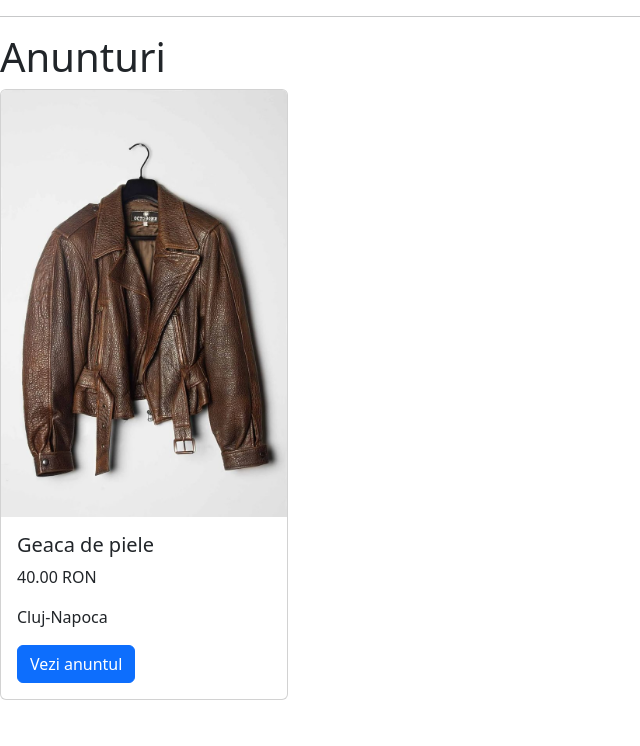
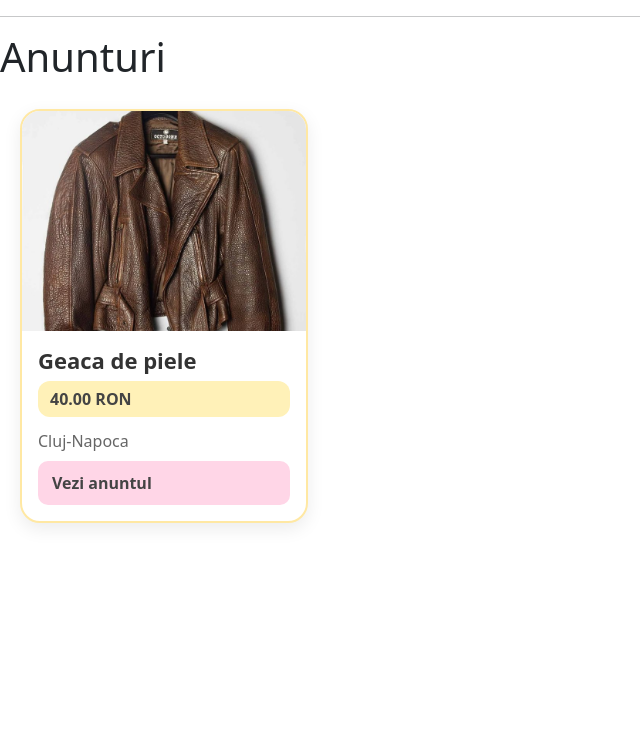
Before and after one commit to alexia-1306/ReStyle, a Django app: page /favorites/ in a window 1280 px wide. Shown: the part 54-800 px from the top of the page, without its empty margins (0-640 px from the left). Run offline with Django 5.2, Linux system fonts and the light colour scheme; a user stored in the database is signed in; data comes from the database, SQL or seed files in the repository.

Commit message:
correct and design favs page

```diff
--- a/products/views.py
+++ b/products/views.py
@@ -3,7 +3,7 @@ from pyexpat.errors import messages
 
 from django.contrib.auth.decorators import login_required
 from django.contrib.auth.models import User
-from django.shortcuts import render, redirect
+from django.shortcuts import render, redirect, get_object_or_404
 from django.urls import reverse_lazy
 
 from products.forms import AdForm
@@ -40,16 +40,16 @@ def ad_detail(request, ad_id):
 
 @login_required(login_url='login')
 def favorites(request, ad_id):
+    ad = get_object_or_404(Ad, id = ad_id)
     fav, create = Favorites.objects.get_or_create(user=request.user, ad=Ad.objects.get(id=ad_id))
-    if create:
-        pass
-    else:
+    if not create:
         fav.delete()
     return redirect('ad_list')
+@login_required(login_url='login')
+def fav_list(request):
+    favs = Favorites.objects.filter(user=request.user, ad__isnull = False).select_related('ad')
+    return render(request, 'favorites_list.html', {'favs': favs})
 
-def fav_list(request):
-    favs = Favorites.objects.filter(user=request.user)
-    return render(request, 'favorites_list.html', {'favs': favs})
 @login_required(login_url='login')
 def add_to_cart(request, ad_id):
     cart, created = Cart.objects.get_or_create(status='open', user=request.user)
--- a/templates/base.html
+++ b/templates/base.html
@@ -24,7 +24,7 @@
             font-size: 25px;
             font-weight: 900;
             background: linear-gradient(135deg, #ffe066, pink);
-            -webkit-background-clip: text;
+            background-clip: text;
             -webkit-text-fill-color: transparent;
             text-decoration: none;
             -webkit-text-stroke: 1px black;
--- a/templates/favorites_list.html
+++ b/templates/favorites_list.html
@@ -1,8 +1,114 @@
 {% extends "base.html" %}
 
 {% block content %}
+
+<style>
+    .ads-title {
+        text-align: center;
+        font-size: 36px;
+        font-weight: 800;
+        margin: 30px 0;
+        color: #444;
+    }
+
+    .ads-container {
+        display: grid;
+        grid-template-columns: repeat(2, 1fr);
+        gap: 25px;
+        padding: 20px;
+    }
+
+    .card {
+        height: 100%;
+        display: flex;
+        flex-direction: column;
+        border: 2px solid #ffe8a3;
+        border-radius: 20px;
+        overflow: hidden;
+        box-shadow: 0 6px 18px rgba(0, 0, 0, 0.08);
+        transition: 0.2s ease;
+    }
+
+    .card:hover {
+        transform: translateY(-4px);
+        border-color: #ffc8dd;
+    }
+
+    .card-img-top {
+        width: 100%;
+        height: 220px;
+        object-fit: cover;
+    }
+
+    .card-body {
+        display: flex;
+        flex-direction: column;
+        flex: 1;
+    }
+
+    .card-title {
+        font-size: 22px;
+        font-weight: 700;
+        color: #333;
+    }
+
+    .card-text {
+        color: #666;
+        margin-bottom: 8px;
+    }
+
+    .card-price {
+        display: inline-block;
+        background: #fff1b8;
+        color: #444;
+        padding: 6px 12px;
+        border-radius: 12px;
+        font-weight: 700;
+        margin-bottom: 12px;
+    }
+
+    .buttons {
+        display: flex;
+        gap: 10px;
+        margin-top: auto;
+    }
+
+    .btn-details {
+        background: #ffd6e7;
+        color: #444;
+        border: none;
+        border-radius: 10px;
+        padding: 10px 14px;
+        text-decoration: none;
+        font-weight: 600;
+    }
+
+    .btn-details:hover {
+        background: #ffc2db;
+    }
+
+    .btn-favorite {
+        background: #fff1b8;
+        color: #444;
+        border: none;
+        border-radius: 10px;
+        padding: 10px 14px;
+        text-decoration: none;
+        font-weight: 600;
+    }
+
+    .btn-favorite:hover {
+        background: #ffe48c;
+    }
+
+    @media (max-width: 768px) {
+        .ads-container {
+            grid-template-columns: 1fr;
+        }
+    }
+</style>
 <h1>Anunturi</h1>
-
+<div class="ads-container">
     {% for fav in favs %}
     <div class="card" style="width: 18rem;">
 
@@ -11,11 +117,15 @@
         {% endif %}
         <div class="card-body">
             <h5 class="card-title">{{ fav.ad.name }}</h5>
-                <p class="card-text">{{ fav.ad.price }} RON</p>
+            <p class="card-price">{{ fav.ad.price }} RON</p>
             <p class="card-text">{{ fav.ad.city}}</p>
-                <a href="#" class="btn btn-primary">Vezi anuntul</a>
-
+            {% for fav in favs %}
+            {% if fav.ad %}
+            <a href="{% url 'ad_detail' fav.ad.id %}" class="btn-details">Vezi anuntul</a>
+            {% endif %}
+            {% endfor %}
         </div>
     </div>
     {% endfor %}
+</div>
 {% endblock %}
```
Lines whose indentation alone changed are shown as unchanged.
